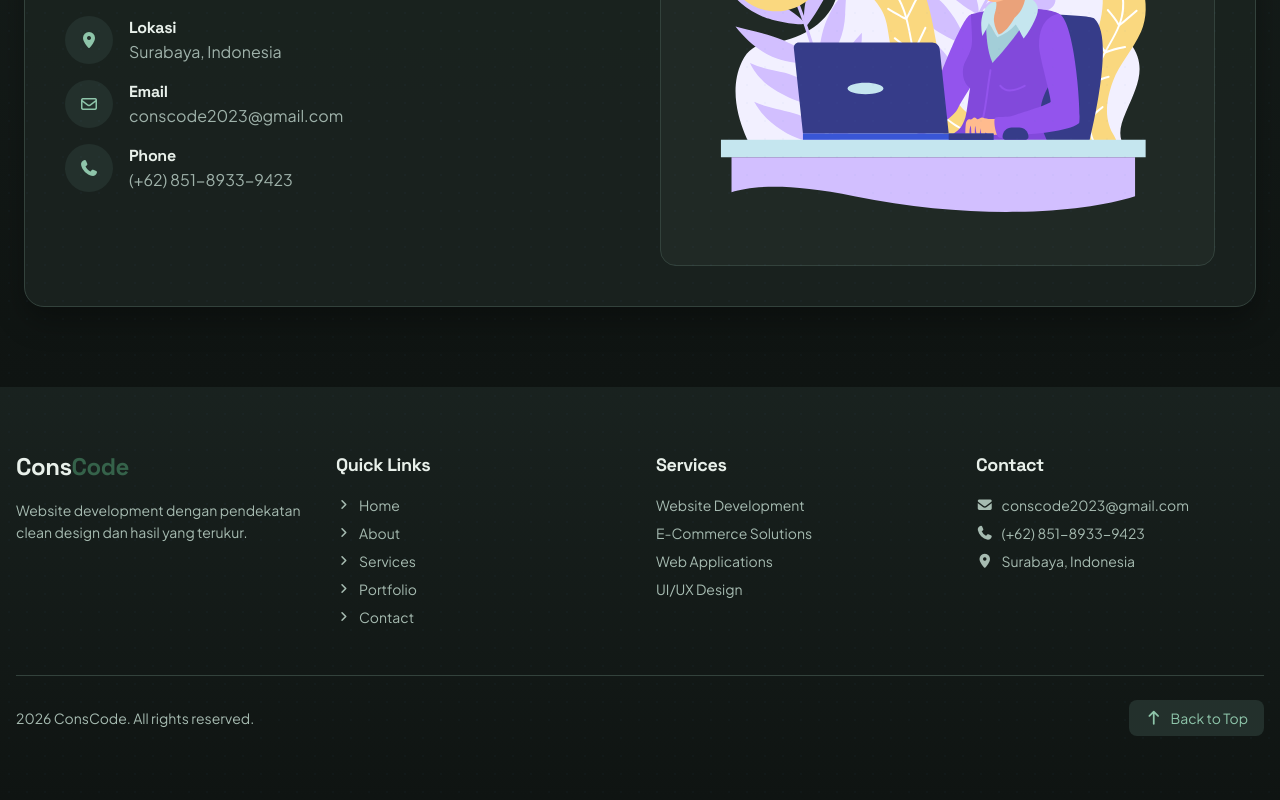
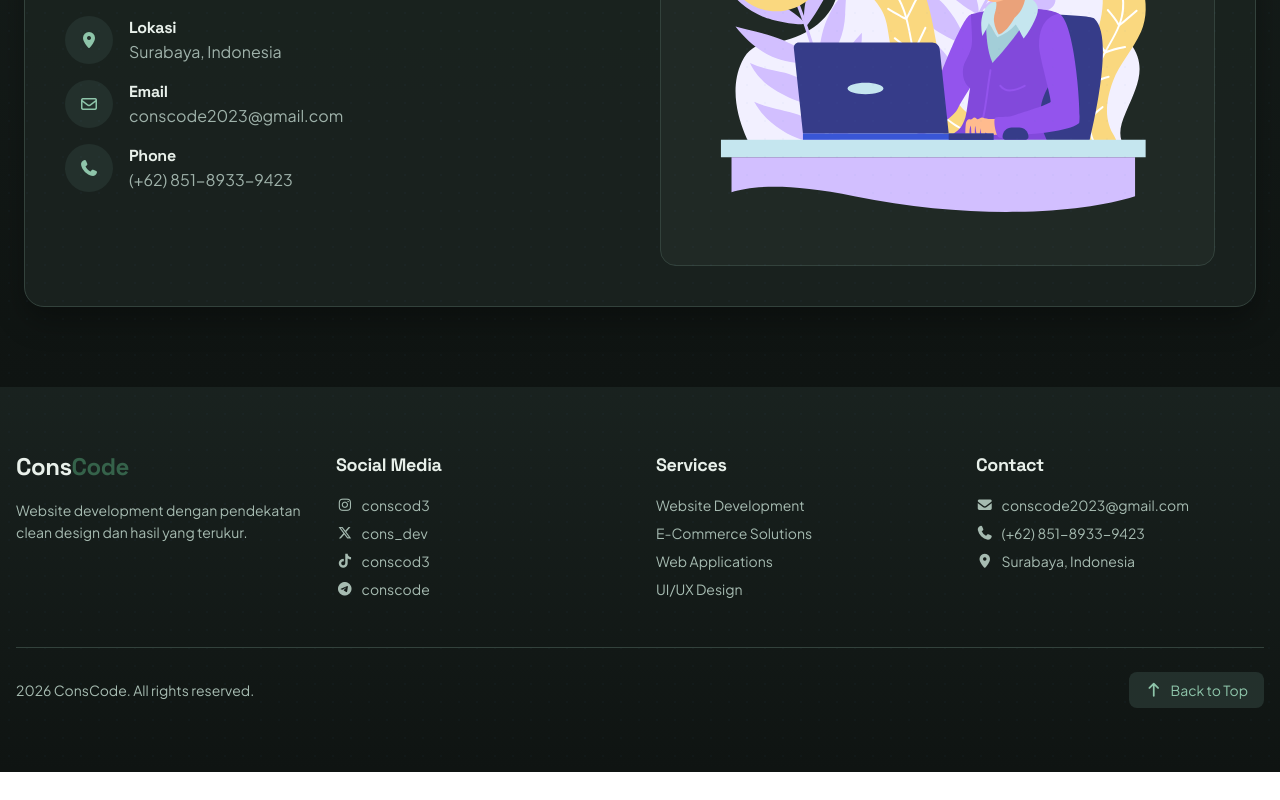
Before and after one commit to conscode-dev/conscode-web, a React (Vite) app: page / in a window 1280 px wide. Shown: the part 8975-9775 px from the top of the page. After the commit the page ends 9747 px from the top, so only its background shows below. Built offline with nearby package versions, Linux system fonts and the light colour scheme.

Commit message:
refactor: replace footer quick links with social media links

```diff
--- a/src/components/Footer.jsx
+++ b/src/components/Footer.jsx
@@ -8,13 +8,14 @@ const Footer = () => {
   // === DATA DINAMIS ===
   const footerSections = [
     {
-      title: "Quick Links",
+      title: "Social Media",
+      items: ["conscod3", "cons_dev", "conscod3", "conscode"],
+      icons: ["fa-instagram", "fa-x-twitter", "fa-tiktok", "fa-telegram"],
       links: [
-        { label: "Home", target: "home" },
-        { label: "About", target: "about" },
-        { label: "Services", target: "services" },
-        { label: "Portfolio", target: "portfolio" },
-        { label: "Contact", target: "contact" },
+        "https://instagram.com/conscod3",
+        "https://x.com/cons_dev",
+        "https://tiktok.com/@conscod3",
+        "https://t.me/conscode",
       ],
     },
     {
@@ -32,11 +33,6 @@ const Footer = () => {
       icons: ["fa-envelope", "fa-phone", "fa-location-dot"],
     },
   ];
-
-  const scrollToSection = (id) => {
-    const el = document.getElementById(id);
-    if (el) el.scrollIntoView({ behavior: "smooth" });
-  };
 
   return (
     <footer className="section-shell text-[#e8f0ea]">
@@ -59,35 +55,30 @@ const Footer = () => {
                   {section.title}
                 </h4>
 
-                {section.links && (
-                  <ul className="space-y-2">
-                    {section.links.map((link, idx) => (
-                      <li key={idx}>
-                        <button
-                          onClick={() => scrollToSection(link.target)}
-                          className="text-[#a6bbb1] hover:text-[#8ec5aa] transition-colors text-sm flex items-center"
-                        >
-                          <i className="fa-solid fa-angle-right mr-2 text-xs"></i>
-                          {link.label}
-                        </button>
-                      </li>
-                    ))}
-                  </ul>
-                )}
-
                 {section.items && (
                   <ul className="space-y-2">
                     {section.items.map((item, idx) => (
-                      <li
-                        key={idx}
-                        className="text-[#a6bbb1] text-sm flex items-center gap-2"
-                      >
-                        {section.icons && section.icons[idx] && (
-                          <i
-                            className={`fa-solid ${section.icons[idx]} text-[#a6bbb1]`}
-                          ></i>
+                      <li key={idx}>
+                        {section.links && section.links[idx] ? (
+                          <a
+                            href={section.links[idx]}
+                            target="_blank"
+                            rel="noopener noreferrer"
+                            className="text-[#a6bbb1] hover:text-[#8ec5aa] transition-colors text-sm flex items-center gap-2"
+                          >
+                            {section.icons && section.icons[idx] && (
+                              <i className={`fa-brands ${section.icons[idx]} text-[#a6bbb1]`}></i>
+                            )}
+                            {item}
+                          </a>
+                        ) : (
+                          <span className="text-[#a6bbb1] text-sm flex items-center gap-2">
+                            {section.icons && section.icons[idx] && (
+                              <i className={`fa-solid ${section.icons[idx]} text-[#a6bbb1]`}></i>
+                            )}
+                            {item}
+                          </span>
                         )}
-                        {item}
                       </li>
                     ))}
                   </ul>
```
